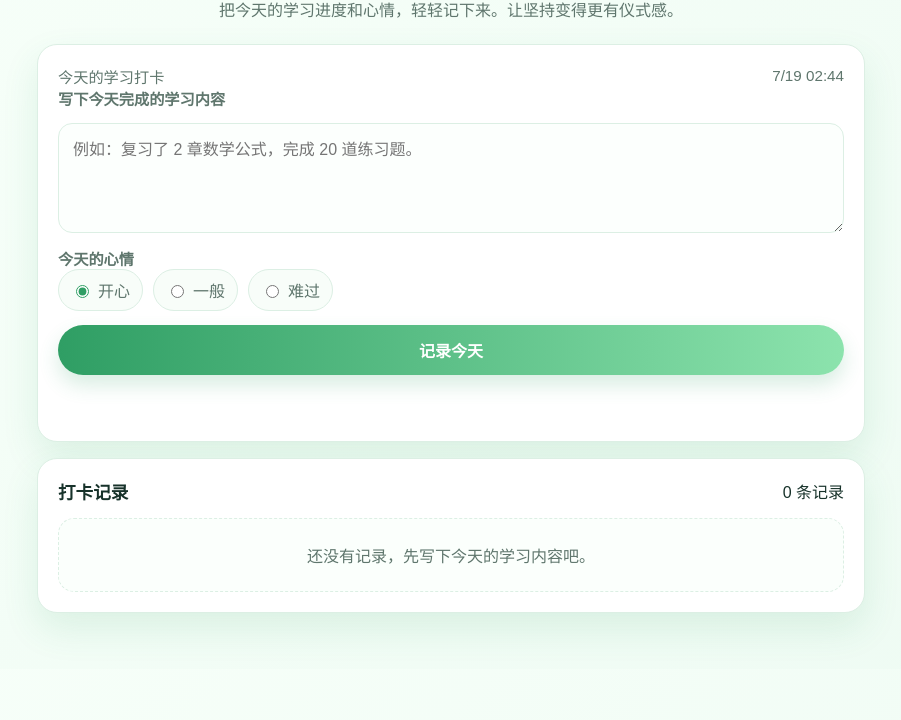
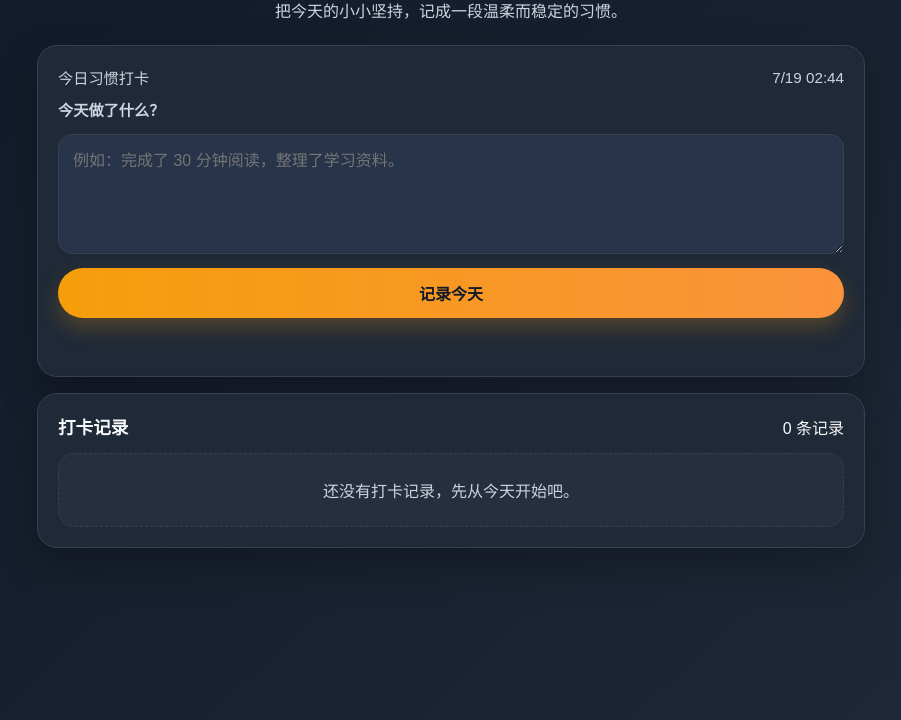
Before and after one commit to Tub2026/daka-app, a plain HTML site: page index.html in a window 1280 px wide. Shown: the part 80-800 px from the top of the page, without its empty margins (189-1090 px from the left). Drawn offline with Linux system fonts and the light colour scheme.

Commit message:
更新美幸习惯打卡应用

```diff
--- a/index.html
+++ b/index.html
@@ -3,19 +3,19 @@
 <head>
   <meta charset="UTF-8" />
   <meta name="viewport" content="width=device-width, initial-scale=1.0" />
-  <title>每享 · 学习打卡</title>
+  <title>美幸 · 习惯养成</title>
   <style>
     :root {
-      --bg: #f3fbf6;
-      --card: #ffffff;
-      --text: #17322a;
-      --muted: #5f766d;
-      --primary: #2f9e64;
-      --primary-dark: #22774a;
-      --accent: #8ce3ad;
-      --border: #dcefe4;
-      --danger: #ef4444;
-      --shadow: 0 16px 36px rgba(47, 158, 100, 0.12);
+      --bg: #111827;
+      --panel: #1f2937;
+      --panel-2: #273449;
+      --text: #f8fafc;
+      --muted: #cbd5e1;
+      --accent: #f59e0b;
+      --accent-soft: #fde68a;
+      --border: #374151;
+      --danger: #fb7185;
+      --shadow: 0 18px 40px rgba(0, 0, 0, 0.25);
     }
 
     * { box-sizing: border-box; }
@@ -23,8 +23,9 @@
     body {
       margin: 0;
       font-family: "Microsoft YaHei", "PingFang SC", sans-serif;
-      background: linear-gradient(135deg, #f7fff9 0%, #eefbf3 100%);
+      background: linear-gradient(135deg, #111827 0%, #1f2937 100%);
       color: var(--text);
+      min-height: 100vh;
     }
 
     .app-shell {
@@ -41,16 +42,17 @@
     .hero h1 {
       margin: 0 0 8px;
       font-size: 2rem;
+      color: var(--accent-soft);
     }
 
     .hero p {
       margin: 0;
       color: var(--muted);
-      line-height: 1.6;
+      line-height: 1.7;
     }
 
     .card {
-      background: var(--card);
+      background: var(--panel);
       border: 1px solid var(--border);
       border-radius: 20px;
       padding: 20px;
@@ -71,42 +73,22 @@
 
     textarea {
       width: 100%;
-      min-height: 110px;
+      min-height: 120px;
       padding: 12px 14px;
       border: 1px solid var(--border);
       border-radius: 14px;
       resize: vertical;
+      background: var(--panel-2);
+      color: var(--text);
       font-size: 1rem;
       font-family: inherit;
-      background: #fcfffd;
-      color: var(--text);
     }
 
     textarea:focus {
       outline: none;
-      border-color: var(--primary);
-      box-shadow: 0 0 0 3px rgba(47, 158, 100, 0.15);
+      border-color: var(--accent);
+      box-shadow: 0 0 0 3px rgba(245, 158, 11, 0.16);
     }
-
-    .mood-list {
-      display: flex;
-      gap: 10px;
-      flex-wrap: wrap;
-    }
-
-    .mood-option {
-      display: flex;
-      align-items: center;
-      gap: 6px;
-      padding: 8px 12px;
-      border: 1px solid var(--border);
-      border-radius: 999px;
-      cursor: pointer;
-      background: #f8fdf9;
-      color: var(--muted);
-    }
-
-    .mood-option input { accent-color: var(--primary); }
 
     .meta-row {
       display: flex;
@@ -116,18 +98,19 @@
       gap: 10px;
       color: var(--muted);
       font-size: 0.95rem;
+      margin-bottom: 10px;
     }
 
     .primary-button {
       border: none;
       border-radius: 999px;
       padding: 13px 16px;
-      background: linear-gradient(90deg, var(--primary), var(--accent));
-      color: white;
+      background: linear-gradient(90deg, var(--accent), #fb923c);
+      color: #111827;
       font-size: 1rem;
       font-weight: 700;
       cursor: pointer;
-      box-shadow: 0 10px 20px rgba(47, 158, 100, 0.19);
+      box-shadow: 0 10px 22px rgba(245, 158, 11, 0.24);
     }
 
     .primary-button:disabled {
@@ -138,8 +121,7 @@
 
     .message {
       min-height: 24px;
-      margin-top: 8px;
-      color: var(--primary-dark);
+      color: var(--accent-soft);
       font-size: 0.95rem;
     }
 
@@ -168,7 +150,7 @@
       border: 1px solid var(--border);
       border-radius: 16px;
       padding: 14px;
-      background: #fcfffd;
+      background: rgba(255, 255, 255, 0.03);
     }
 
     .record-top {
@@ -185,20 +167,11 @@
       font-size: 0.9rem;
     }
 
-    .mood-pill {
-      display: inline-block;
-      padding: 5px 8px;
-      border-radius: 999px;
-      font-size: 0.85rem;
-      font-weight: 600;
-      color: var(--primary-dark);
-      background: rgba(47, 158, 100, 0.12);
-    }
-
     .record-content {
       white-space: pre-wrap;
       line-height: 1.7;
       margin-bottom: 10px;
+      color: var(--text);
     }
 
     .delete-btn {
@@ -216,7 +189,7 @@
       color: var(--muted);
       border: 1px dashed var(--border);
       border-radius: 16px;
-      background: #fbfffc;
+      background: rgba(255, 255, 255, 0.03);
     }
 
     @media (max-width: 640px) {
@@ -229,28 +202,18 @@
 <body>
   <div class="app-shell">
     <header class="hero">
-      <h1>每享</h1>
-      <p>把今天的学习进度和心情，轻轻记下来。让坚持变得更有仪式感。</p>
+      <h1>美幸</h1>
+      <p>把今天的小小坚持，记成一段温柔而稳定的习惯。</p>
     </header>
 
     <section class="card">
       <div class="meta-row">
-        <span>今天的学习打卡</span>
+        <span>今日习惯打卡</span>
         <span id="clockText">正在获取时间…</span>
       </div>
       <form id="checkinForm" class="form-grid">
-        <label class="field-label" for="contentInput">写下今天完成的学习内容</label>
-        <textarea id="contentInput" placeholder="例如：复习了 2 章数学公式，完成 20 道练习题。"></textarea>
-
-        <div>
-          <div class="field-label">今天的心情</div>
-          <div class="mood-list">
-            <label class="mood-option"><input type="radio" name="mood" value="开心" checked /> 开心</label>
-            <label class="mood-option"><input type="radio" name="mood" value="一般" /> 一般</label>
-            <label class="mood-option"><input type="radio" name="mood" value="难过" /> 难过</label>
-          </div>
-        </div>
-
+        <label class="field-label" for="contentInput">今天做了什么？</label>
+        <textarea id="contentInput" placeholder="例如：完成了 30 分钟阅读，整理了学习资料。"></textarea>
         <button class="primary-button" id="submitButton" type="submit">记录今天</button>
         <div id="feedbackMessage" class="message"></div>
       </form>
@@ -266,7 +229,7 @@
   </div>
 
   <script>
-    const STORAGE_KEY = "study-checkin-records-v1";
+    const STORAGE_KEY = "habit-checkin-records-v1";
     const form = document.getElementById("checkinForm");
     const contentInput = document.getElementById("contentInput");
     const submitButton = document.getElementById("submitButton");
@@ -330,7 +293,7 @@
       recordCount.textContent = `${records.length} 条记录`;
 
       if (!records.length) {
-        recordList.innerHTML = '<li class="empty-state">还没有记录，先写下今天的学习内容吧。</li>';
+        recordList.innerHTML = '<li class="empty-state">还没有打卡记录，先从今天开始吧。</li>';
         return;
       }
 
@@ -343,7 +306,6 @@
         li.innerHTML = `
           <div class="record-top">
             <div class="record-time">${formatTime(item.createdAt)}</div>
-            <span class="mood-pill">${item.mood}</span>
           </div>
           <div class="record-content">${item.content}</div>
           <button class="delete-btn" type="button" data-id="${item.id}">删除</button>
@@ -363,10 +325,8 @@
       if (submitting) return;
 
       const content = contentInput.value.trim();
-      const mood = document.querySelector('input[name="mood"]:checked')?.value || "一般";
-
       if (!content) {
-        feedbackMessage.textContent = "请先写下今天的学习内容。";
+        feedbackMessage.textContent = "请先写下今天的习惯内容。";
         contentInput.focus();
         return;
       }
@@ -375,7 +335,6 @@
       const newRecord = {
         id: Date.now().toString(),
         content,
-        mood,
         createdAt: new Date().toISOString()
       };
 
@@ -383,8 +342,7 @@
       saveRecords();
       renderRecords();
       form.reset();
-      document.querySelector('input[name="mood"][value="开心"]').checked = true;
-      feedbackMessage.textContent = "打卡成功，继续保持学习节奏。";
+      feedbackMessage.textContent = "打卡成功，继续保持今天的好习惯。";
 
       window.setTimeout(() => {
         setSubmitting(false);
```
